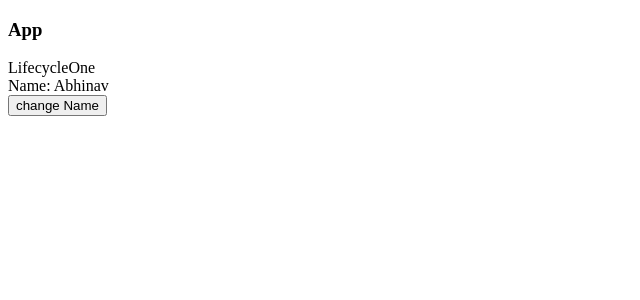
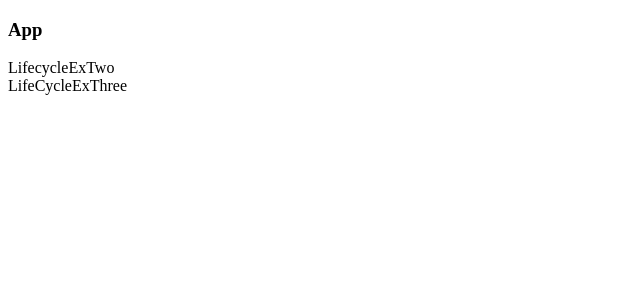
Before and after one commit to Abhinavav23/stark-react-basic, a React (Create React App) app: page / in a window 1280 px wide. Shown: the top 300 px of the page, without its empty margins (0-640 px from the left). Built offline with nearby package versions, Linux system fonts and the light colour scheme.

Commit message:
[1 Aug 2023] lifecycle methods in class comp, flow of components

```diff
--- a/src/V3/App.jsx
+++ b/src/V3/App.jsx
@@ -6,6 +6,7 @@ import { Albums } from "./components/FetchDataFromAPi/Albums";
 import { CommentsWithLoader } from "./components/FetchDataFromAPi/CommentsWithLoader";
 import { ClassCompExOne } from "./components/ClassBasedComp/ClassCompExOne";
 import LifecycleOne from "./components/ClassBasedComp/Lifecycle/LifecycleOne";
+import LifecycleExTwo from "./components/ClassBasedComp/Lifecycle/LifecycleExTwo";
 
 export const App = () => {
   const [show, setShow] = useState(true);
@@ -20,7 +21,8 @@ export const App = () => {
       {/* <Albums/> */}
       {/* <CommentsWithLoader/> */}
       {/* <ClassCompExOne username={"Abhinav"} batch={"Stark"}/> */}
-      <LifecycleOne/>
+      {/* <LifecycleOne/> */}
+      <LifecycleExTwo/>
     </div>
   );
 };
--- /dev/null
+++ b/src/V3/components/ClassBasedComp/Lifecycle/LifeCycleExThree.jsx
@@ -0,0 +1,20 @@
+import React, { Component } from 'react'
+
+export default class LifeCycleExThree extends Component {
+  constructor(props){
+    super(props)
+    console.log('constructor LifeCycleExThree'); //3
+  }
+
+  componentDidMount(){
+    console.log('componentDidMount LifeCycleExThree'); //5
+  }
+
+  render() {
+    console.log('render LifeCycleExThree'); //4
+
+    return (
+      <div>LifeCycleExThree</div>
+    )
+  }
+}
--- /dev/null
+++ b/src/V3/components/ClassBasedComp/Lifecycle/LifecycleExTwo.jsx
@@ -0,0 +1,34 @@
+import React, { Component } from "react";
+import LifeCycleExThree from "./LifeCycleExThree";
+
+export default class LifecycleExTwo extends Component {
+  constructor(props) {
+    super(props);
+    console.log("constructor LifecycleExTwo"); //1
+  }
+  componentDidMount() {
+    console.log("componentDidMount LifecycleExTwo"); //6
+  }
+  render() {
+    console.log("render LifecycleExTwo"); //2
+    return (<>
+        <div>LifecycleExTwo</div>
+        <LifeCycleExThree/>
+    </>);
+  }
+}
+
+
+// total 6 logs
+//
+
+
+// function b(){
+//     console.log('3');
+// }
+// function a(){
+//     console.log('1');
+//     b();
+//     console.log('2');
+// }
+// a(); // 1 3 2
--- a/src/V3/components/ClassBasedComp/Lifecycle/LifecycleOne.jsx
+++ b/src/V3/components/ClassBasedComp/Lifecycle/LifecycleOne.jsx
@@ -12,7 +12,8 @@ export default class LifecycleOne extends Component {
 
   componentDidMount() {
     // for side effects
-    //
+    // runs only once in lifecycle of comp
+    // useEffect with [] dependency
     console.log("running component did mount");
   }
 
@@ -35,6 +36,12 @@ export default class LifecycleOne extends Component {
         ...this.state,
         name: "updated Name"
     })
+  }
+
+  componentWillUnmount(){
+    // cleanup activities
+    // useEffect with a function returned with empty dep
+    console.log('unmounting the comp');
   }
 
   render() {
--- a/src/V3/components/FetchDataFromAPi/Posts.jsx
+++ b/src/V3/components/FetchDataFromAPi/Posts.jsx
@@ -23,20 +23,24 @@ export const Posts = () => {
       });
   }, []);
 
+  const handleScroll = () => {
+    console.log("scrolling");
+    if (
+      document.documentElement.scrollTop >
+      document.documentElement.scrollHeight * 0.9
+    ) {
+      console.log("reached bottom");
+      // setPage((prev) => prev + 1);
+    }
+  };
+
   useEffect(() => {
-    window.addEventListener('scroll', () => {
-        console.log('scrolling');
-        if(document.documentElement.scrollTop > document.documentElement.scrollHeight*0.9){
-           console.log('reached bottom');
-        //    setPage((prev) => prev+1)
-        }
-    })
-  }, [])
+    window.addEventListener("scroll", handleScroll);
+  }, []);
 
   // input data
   // step 1 --> create an input
   // step 2 --> onChange handler and save the data in state
-
 
   // fetch call to get result based on input
   //
@@ -45,13 +49,10 @@ export const Posts = () => {
 
   // }, [inputVal])
 
-
-
   // useEffect(() => {
   //     setValue()
   // infinite loop
   // })
-
 
   return (
     <main>
```
Lines whose indentation alone changed are shown as unchanged.
